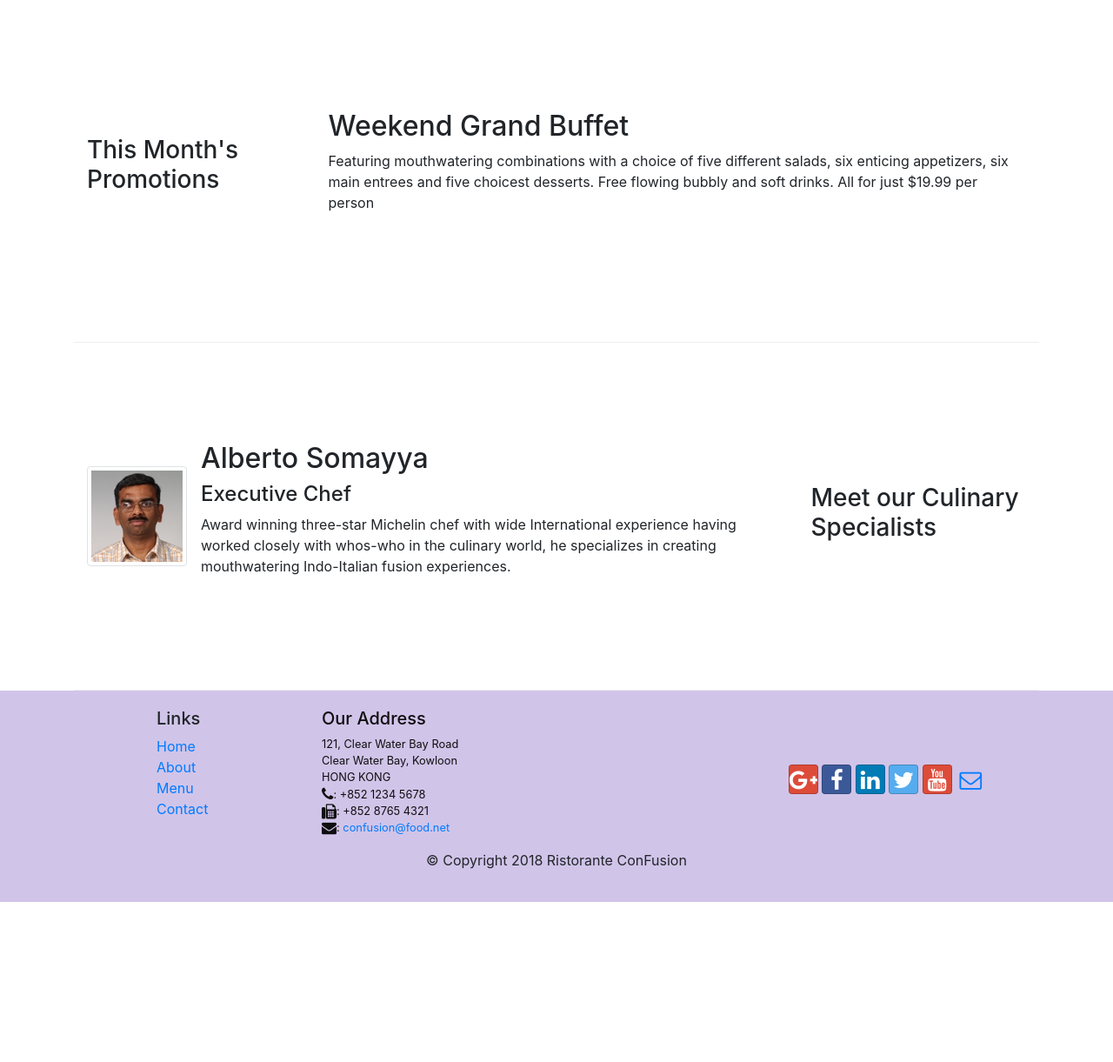
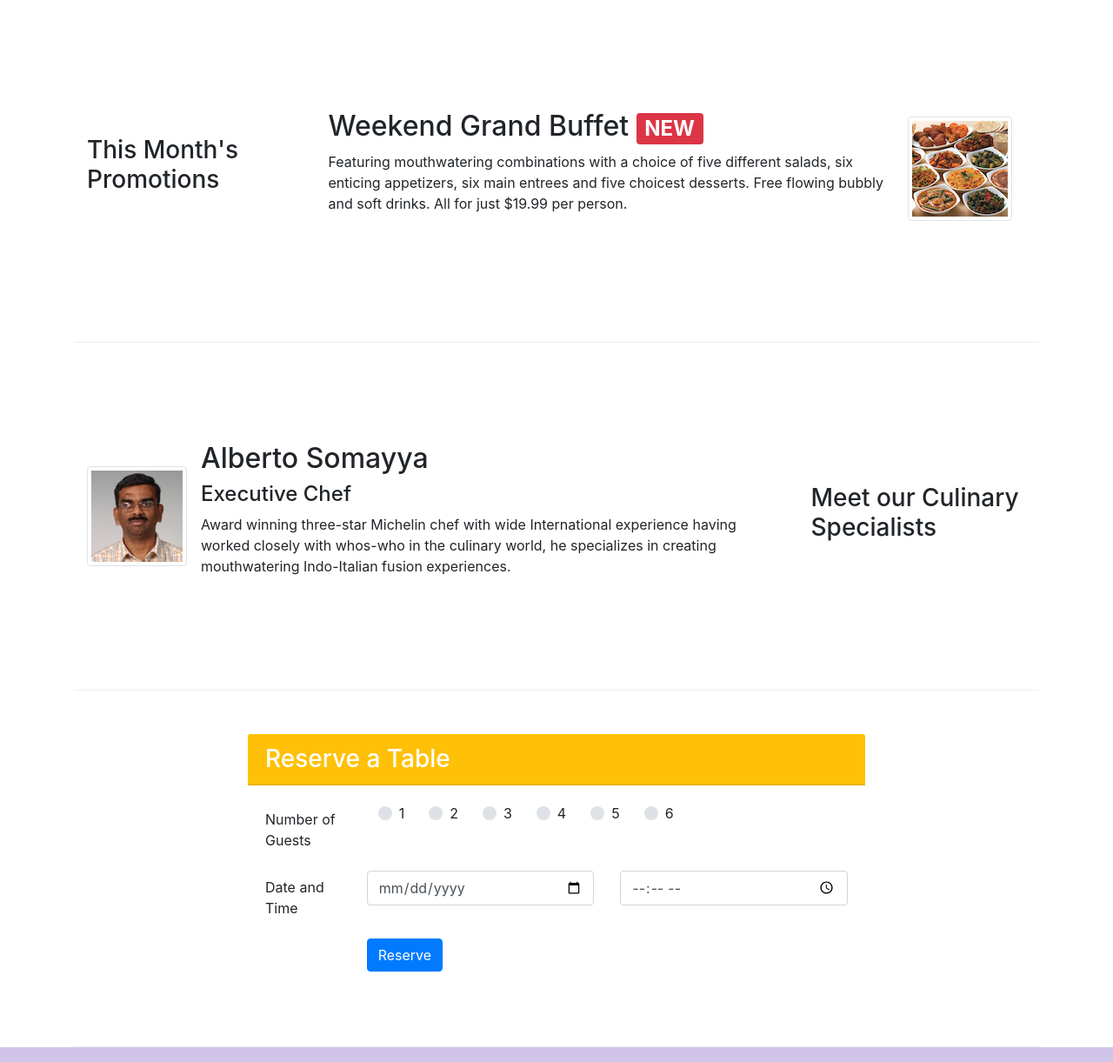
Before and after one commit to SushmitaRajtilak/conFusion, a website: page index.html in a window 1280 px wide. Shown: the part 740-1961 px from the top of the page at 87% size. Before the commit the page ends 1777 px from the top, so only its background shows below. Drawn offline with nearby package versions, Linux system fonts and the light colour scheme.

Commit message:
Table Reserve and Media

```diff
--- a/css/styles.css
+++ b/css/styles.css
@@ -37,3 +37,17 @@ body {
 .navbar-dark {
 	background-color: #512DA8
 }
+
+.radio-space{
+	margin-right: 4%
+}
+
+.badge-space{
+	margin-right: 2%
+}
+
+.btn-padding{
+	padding-left: 20%;
+	padding-right: 20%;
+	margin-top: 15%
+}
--- a/index.html
+++ b/index.html
@@ -41,8 +41,11 @@
                     <h1>Ristorante Con Fusion</h1>
                     <p>We take inspiration from the World's best cuisines, and create a unique fusion experience. Our lipsmacking creations will tickle your culinary senses!</p>
                 </div>
-                <div class="col-12 col-sm align-self-center">
+                <div class="col-12 col-sm-3 align-self-center">
                     <img src="img/logo.png" class="img-fluid">
+                </div>
+                <div class="col-12 col-sm-3">
+                   <a href="#reserve"><button type="button" class="btn btn-warning btn-lg btn-padding">Reserve Table</button></a>
                 </div>
             </div>
         </div>
@@ -57,8 +60,7 @@
                 <div class="media">
                     <img class="d-flex mr-3 img-thumbnail align-self-center" src="img/uthappizza.png" alt="uthappizza">
                     <div class="media-body">
-                        <h2 class="mt-0">Uthappizza</h2>
-                        <span class="badge badge-danger">HOT</span><span class="badge badge-ppill badge-secondary">$4.99</span>
+                        <h2 class="mt-0">Uthappizza <span class="badge badge-danger badge-space">HOT</span><span class="badge badge-pill badge-secondary badge-space">$4.99</span> </h2>
                         <p class="d-none d-sm-block">A unique combination of Indian Uthappam (pancake) and Italian pizza, topped with Cerignola olives, ripe vine cherry tomatoes, Vidalia onion, Guntur chillies and Buffalo Paneer.</p>
                     </div>
                 </div>
@@ -71,8 +73,13 @@
                 <h3>This Month's Promotions</h3>
             </div>
             <div class="col col-sm col-md">
-                <h2>Weekend Grand Buffet</h2>
-                <p class="d-none d-sm-block">Featuring mouthwatering combinations with a choice of five different salads, six enticing appetizers, six main entrees and five choicest desserts. Free flowing bubbly and soft drinks. All for just $19.99 per person </p>
+                <div class="media">
+                <div class="media-body">
+                    <h2>Weekend Grand Buffet <span class="badge badge-danger badge-space">NEW</span></h2>
+                    <p class="d-none d-sm-block">Featuring mouthwatering combinations with a choice of five different salads, six enticing appetizers, six main entrees and five choicest desserts. Free flowing bubbly and soft drinks. All for just $19.99 per person.</p>
+                </div>
+                <img class="d-flex mr-3 img-thumbnail align-self-center" src="img/buffet.png" alt="buffet"></p>
+            </div>
             </div>
         </div>
 
@@ -89,7 +96,58 @@
                         <p class="d-none d-sm-block">Award winning three-star Michelin chef with wide International experience having worked closely with whos-who in the culinary world, he specializes in creating mouthwatering Indo-Italian fusion experiences. </p>
                     </div>
                 </div>
+            </div>
+        </div>
 
+
+        <div class="row row-content align-items-center">
+            <div class="col-12 col-md-8" style="margin: auto;">
+                    <h3 class="card-header bg-warning text-white" id="reserve">Reserve a Table</h3>
+                    <div class="card-body">
+                       <form>
+                        <div class="form-group row">
+                            <label for="guests" class="col-12 col-md-2 col-form-label radio-space">Number of Guests</label>
+                            <div class="custom-control custom-radio radio-space">
+                              <input type="radio" id="customRadio1" name="customRadio" class="custom-control-input">
+                              <label class="custom-control-label" for="customRadio1">1</label>
+                            </div>
+                            <div class="custom-control custom-radio radio-space">
+                              <input type="radio" id="customRadio2" name="customRadio" class="custom-control-input">
+                              <label class="custom-control-label" for="customRadio2">2</label>
+                            </div>
+                            <div class="custom-control custom-radio radio-space">
+                              <input type="radio" id="customRadio3" name="customRadio" class="custom-control-input">
+                              <label class="custom-control-label" for="customRadio3">3</label>
+                            </div>
+                            <div class="custom-control custom-radio radio-space">
+                              <input type="radio" id="customRadio4" name="customRadio" class="custom-control-input">
+                              <label class="custom-control-label" for="customRadio4">4</label>
+                            </div>
+                            <div class="custom-control custom-radio radio-space">
+                              <input type="radio" id="customRadio5" name="customRadio" class="custom-control-input">
+                              <label class="custom-control-label" for="customRadio5">5</label>
+                            </div>
+                            <div class="custom-control custom-radio radio-space">
+                              <input type="radio" id="customRadio6" name="customRadio" class="custom-control-input">
+                              <label class="custom-control-label" for="customRadio6">6</label>
+                            </div>
+                        </div>
+                        <div class="form-group row">
+                            <label for="datetime" class="col-12 col-md-2 col-form-label">Date and Time</label>
+                            <div class="col-md-5">
+                                <input type="date" class="form-control" id="date" name="date" onfocus="(this.type='date')" placeholder="Date">
+                            </div>
+                            <div class="col-md-5">
+                                <input type="time" class="form-control" id="time" name="time" onfocus="(this.type='time')" placeholder="Time">
+                            </div>
+                        </div>
+                        <div class="form-group row">
+                            <div class="offset-md-2 col-md-10">
+                                <button type="submit" class="btn btn-primary">Reserve</button>
+                            </div>
+                        </div>
+                       </form>
+                    </div>
             </div>
         </div>
     </div>
```
